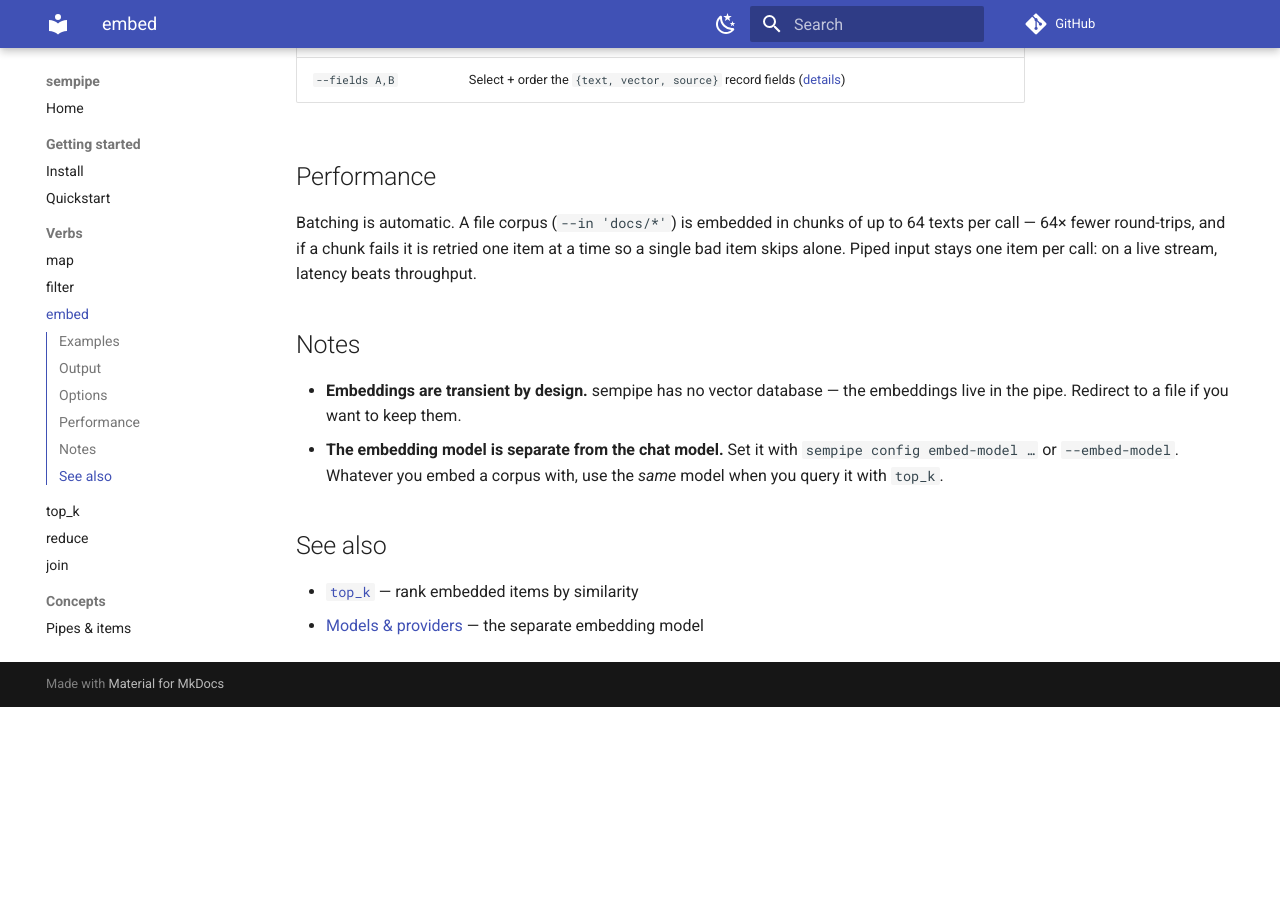
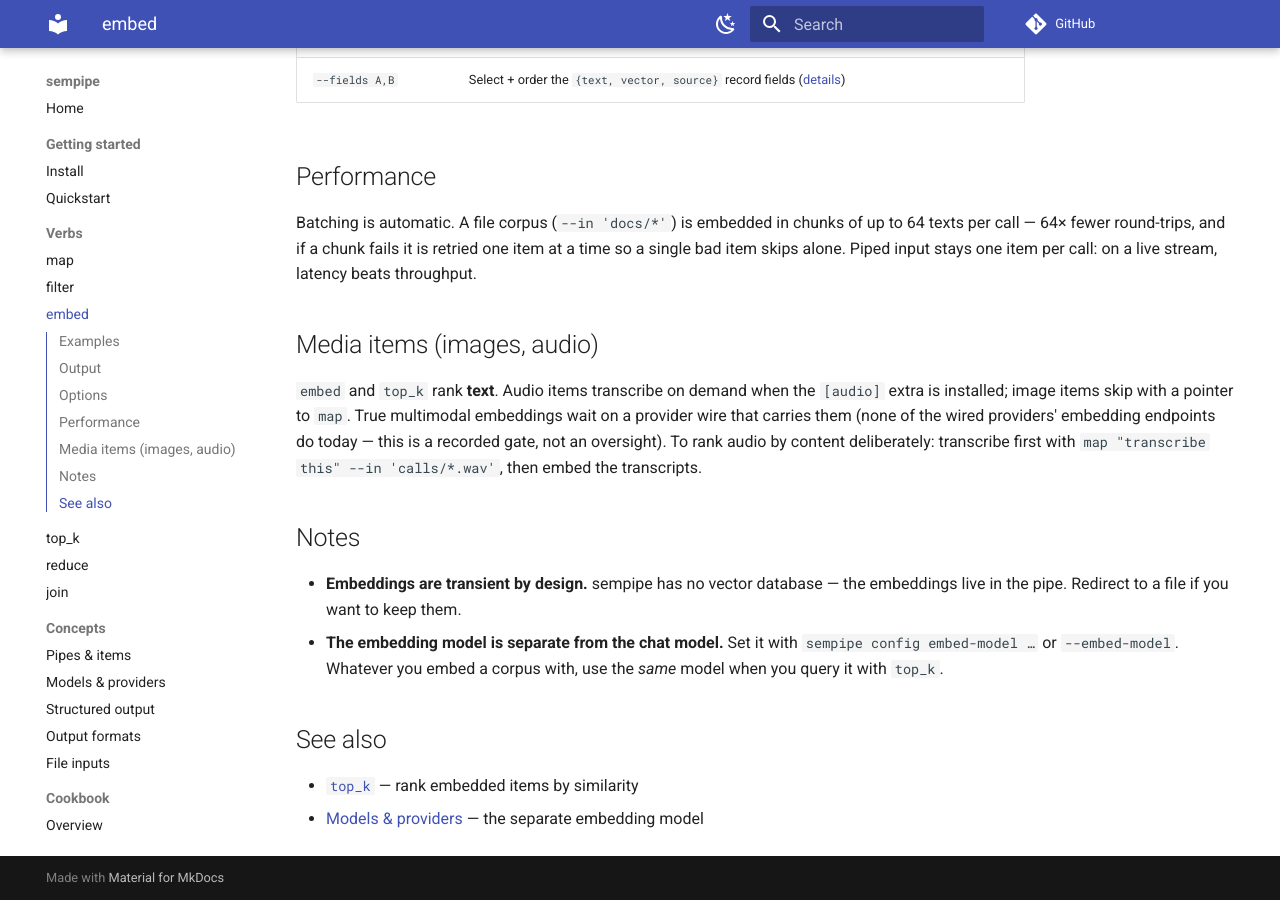
Before and after one commit to prabal-rje/smartpipe, an MkDocs documentation site: the page built from docs/verbs/embed.md, in a window 1280 px wide and 900 px high, scrolled down 976 px. Built offline with MkDocs 1.6.1 and Material for MkDocs 9.7.7, drawn with Linux system fonts in a browser that asks for light colours; comment, search, counter and statistics services are not loaded; before the commit the page ends 1683 px from its top, so only the background shows below that.

Commit message:
feat: process artifacts + the live-smoke runbook (post-1.1/04, 08, 10)
RELEASING.md (machine gate + the ten-command human walkthrough),
MAINTENANCE.md (weekly live-Ollama smoke — now a scheduled allowed-
failure CI job per plan/testing.md §5 — monthly dep/audit pass,
quarterly comparison re-read, and the live-smoke log), the .gitignore
maintainer note, CONTRIBUTING pointers. Multimodal embeddings stay
honestly gated: D20 grows the trigger + shortlist; embed/top-k docs
teach the map-transcribe-first recipe. make live-smoke (env-gated,
never CI): first full-matrix run = 10/10 cells green across all five
providers, appended to the log.

```diff
--- a/docs/verbs/embed.md
+++ b/docs/verbs/embed.md
@@ -44,6 +44,15 @@
 retried one item at a time so a single bad item skips alone. Piped input stays
 one item per call: on a live stream, latency beats throughput.
 
+## Media items (images, audio)
+
+`embed` and `top_k` rank **text**. Audio items transcribe on demand when the
+`[audio]` extra is installed; image items skip with a pointer to `map`. True
+multimodal embeddings wait on a provider wire that carries them (none of the
+wired providers' embedding endpoints do today — this is a recorded gate, not an
+oversight). To rank audio by content deliberately: transcribe first with
+`map "transcribe this" --in 'calls/*.wav'`, then embed the transcripts.
+
 ## Notes
 
 - **Embeddings are transient by design.** sempipe has no vector database — the
```
Also changed, not shown: CONTRIBUTING.md (+2 -0 lines), MAINTENANCE.md (added, +36 -0 lines), RELEASING.md (added, +35 -0 lines), 4 other files.
